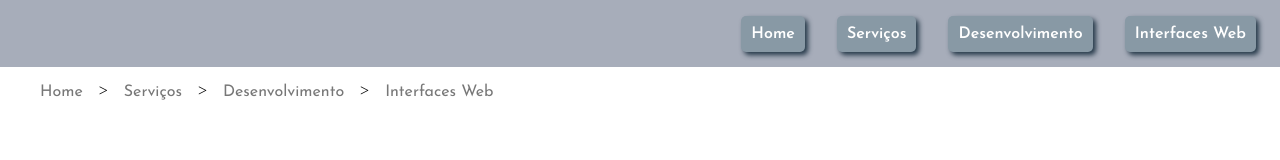
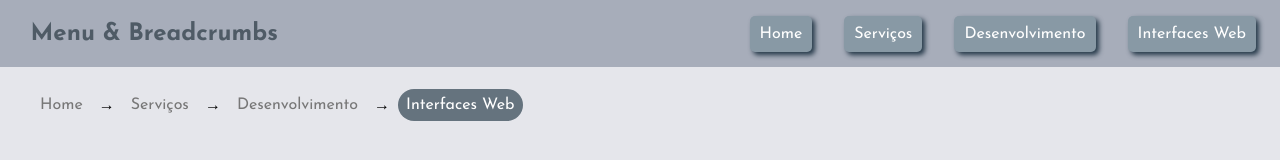
Before and after one commit to Leonardosouza17/css-combinadores, a plain HTML site: page index.html in a window 1280 px wide. Drawn offline with Linux system fonts and the light colour scheme.

Commit message:
feat: adicionando logotipo na linha do menu

```diff
--- a/index.html
+++ b/index.html
@@ -14,7 +14,8 @@
     <header>
         <nav class="menu-navegacao">
             <ul>
-                <li><a href="#"> Home</a></li>
+                <span>Menu & Breadcrumbs</span>
+                <li><a href="#">Home</a></li>
                 <li><a href="#">Serviços</a></li>
                 <li><a href="#">Desenvolvimento</a></li>
                 <li><a href="#">Interfaces Web</a></li>
--- a/reset.css
+++ b/reset.css
@@ -41,3 +41,8 @@ table {
 	border-collapse: collapse;
 	border-spacing: 0;
 }
+
+a {
+	 cursor: initial;  /*retira estilos de cursor */
+	text-decoration: none;
+}
--- a/style.css
+++ b/style.css
@@ -1,4 +1,18 @@
 @import url('https://fonts.googleapis.com/css2?family=Josefin+Sans:ital,wght@0,100..700;1,100..700&family=Lora:ital,wght@0,400..700;1,400..700&display=swap');
+
+body {
+    min-height: 100vh;
+    background-color: 	#e5e6eb;
+}
+
+span {
+    color:	#4f5b66;
+    font-family: "Josefin Sans", sans-serif;
+    font-size: x-large;
+    display: flex;
+    margin-right: 35%;
+    font-weight: 700;
+}
 
 
 .menu-navegacao {
@@ -17,6 +31,7 @@
     gap: 2rem;
     /* justify-content: space-evenly; */
     margin-inline-end: 1.5rem;
+
 }
 
 /* .menu-navegacao li {
@@ -34,38 +49,41 @@
     color:white ;
     transition-duration: 300ms;
     box-shadow: 3px 3px 5px  #243848 ;
-    font-weight: 600;
+    /* font-weight: 600; */
+
 
 }
 
 .menu-navegacao a:hover{
     transform: scale(1.1);
-    cursor: pointer;
+    cursor:pointer;
+    background-color: #65737e;
+
+}
+.menu-navegacao a:active {
+    box-shadow: inset 1px 1px 1px
 }
 
 .breadcrumbs {
+    height: 50px;
+}
+
+.breadcrumbs>ul {
+    height: 100%;
+    display: flex;
+    margin-inline-start: 1.5rem;
+    margin-top: 1%;
+
+}
+
+.breadcrumbs li {
+    display: inline-flex;
+    align-items: center;
     height: 100%;
 }
 
-.breadcrumbs>ul {
-    height: 50px;
-    display: flex;
-    margin-inline-start: 1.5rem;
-}
-
-.breadcrumbs a {
-    display: inline-flex;
-    align-items: center;
-    height: 100%;
-    padding: 0 1rem;
-    font-family: "Josefin Sans", sans-serif;
-    text-decoration: none;
-    text-transform: capitalize;
-    color: #777;
-}
-
 .breadcrumbs li:not(:last-child):after {
-    content: ">";
+    content: "→";
 }
 /* aplica para todos os elementos, menos (não) para o último filho */
 
@@ -73,7 +91,36 @@
     content: "";
 } */
 
+.breadcrumbs li:not(:last-child)>a {
+    color: #777;
 
-.menu-navegacao a:active {
-    box-shadow: inset 1px 1px 1px
 }
+
+.breadcrumbs a {
+    display: inline-flex;
+    align-items: center;
+    /* height: 100%; */
+    padding: 0 1rem;
+    font-family: "Josefin Sans", sans-serif;
+    text-decoration: none;
+    text-transform: capitalize;
+    /* color: #777; */
+}
+
+.breadcrumbs li:last-child>a {
+    background-color: 	#65737e;
+    color:   white;
+    padding: 8px;
+    border-radius: 16px;
+    margin-inline-start: 8px;
+}
+
+.breadcrumbs a:hover {
+    text-decoration: underline;
+    cursor: pointer;
+}
+
+.breadcrumbs li:last-child>a:hover {
+    /* text-decoration: none; */
+    cursor: default;
+}
```
